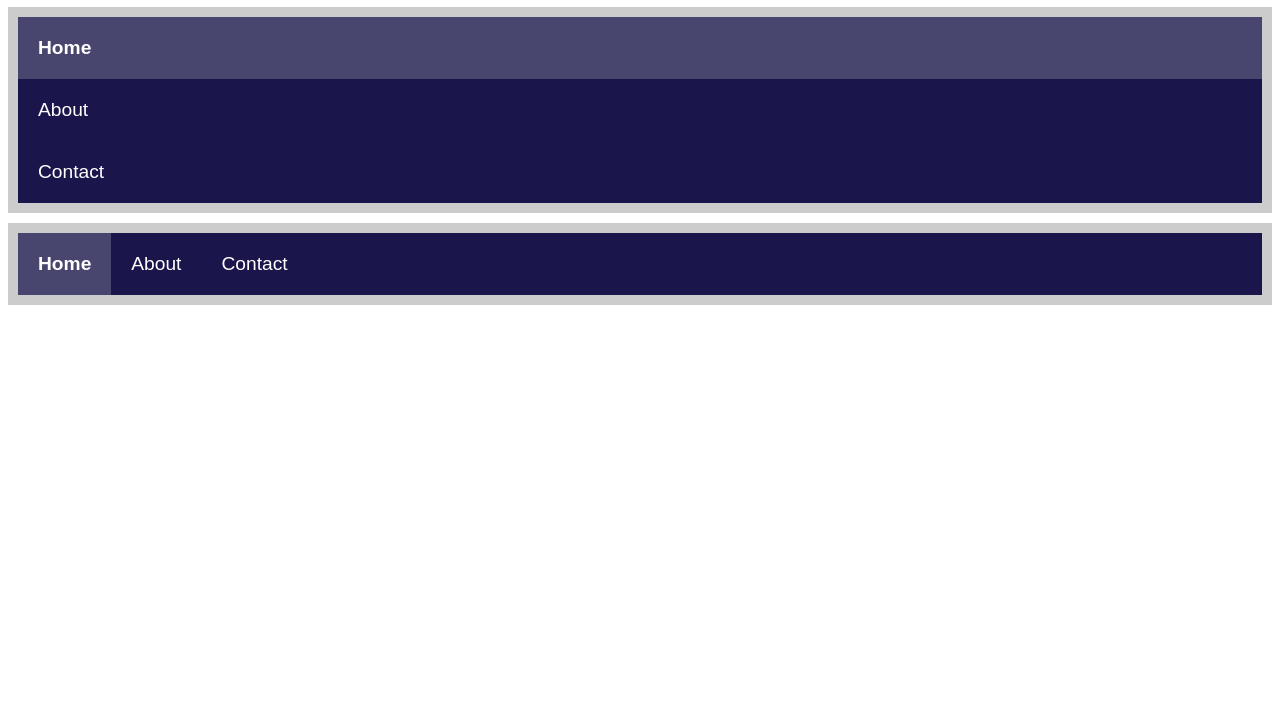
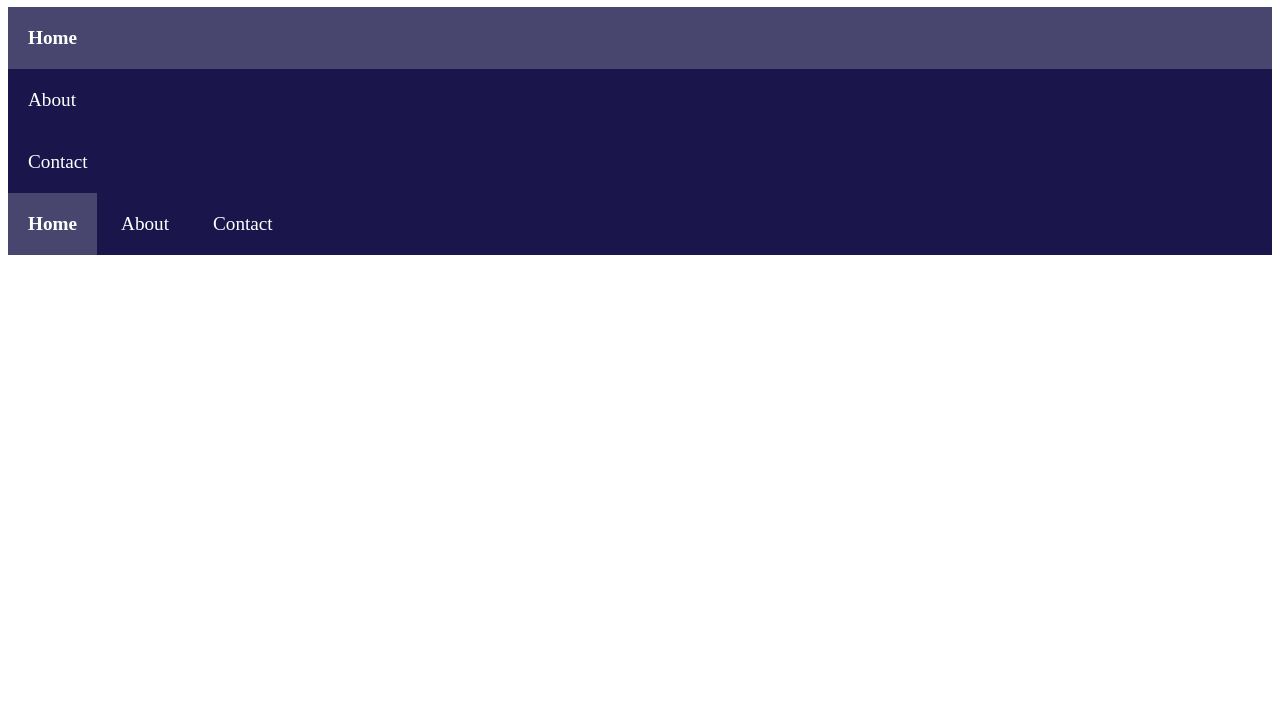
Before and after one commit to Noroff-Fagskole/cssf--bem--navigation, a plain HTML site: page index.html in a window 1280 px wide. Shown: the part 73-800 px from the top of the page. Drawn offline with Linux system fonts and the light colour scheme.

Commit message:
imported new structure and removed complicated styles code

```diff
--- /dev/null
+++ b/css/base.css
@@ -0,0 +1,9 @@
+html {
+    font-family: sans-serif;
+}
+
+.example {
+    padding: 10px;
+    margin-bottom: 10px;
+    background-color: #ccc;
+}
--- a/css/main.css
+++ b/css/main.css
@@ -1,7 +1,3 @@
-html {
-    font-family: sans-serif;
-}
-
 .nav {
     background-color: rgb(26, 22, 75);
     color: white;
@@ -31,16 +27,6 @@ html {
     background-color: rgba(255,255,255, 0.2);
 }
 
-.nav--bar {
-    font-size: 0;
-}
 .nav--bar .nav__item {
     display: inline-block;
-    font-size: 1.2rem;
 }
-
-.example {
-    padding: 10px;
-    margin-bottom: 10px;
-    background-color: #ccc;
-}
```
Also changed, not shown: .readme/images/example1.png (added), .readme/images/example2.png (added), .readme/images/noroff-light.png (added), 1 other file.
